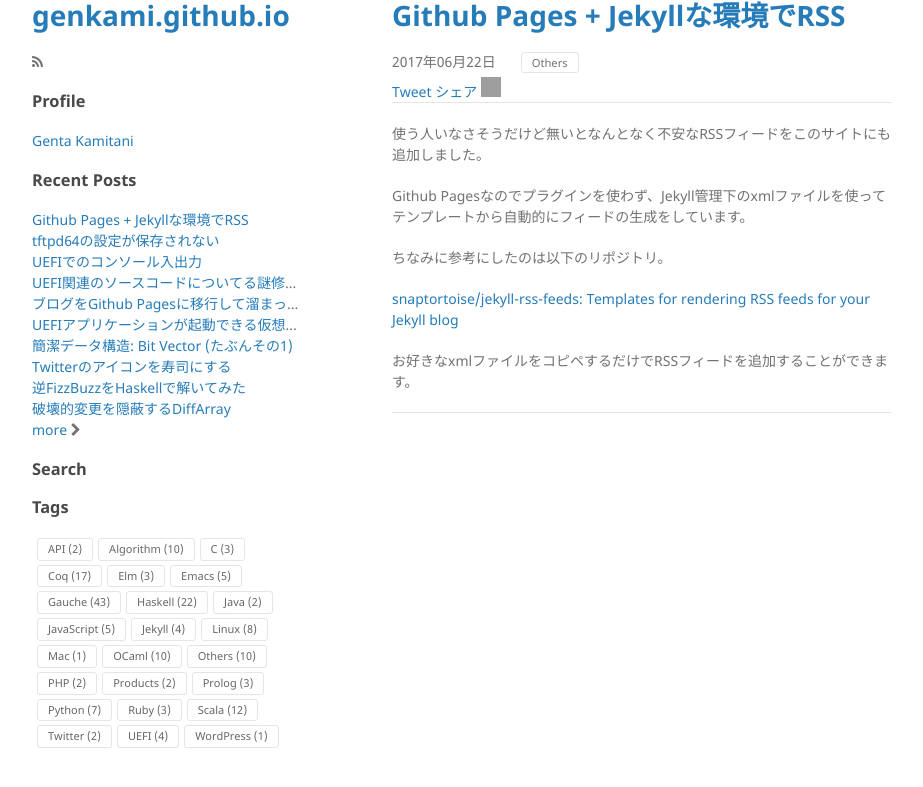
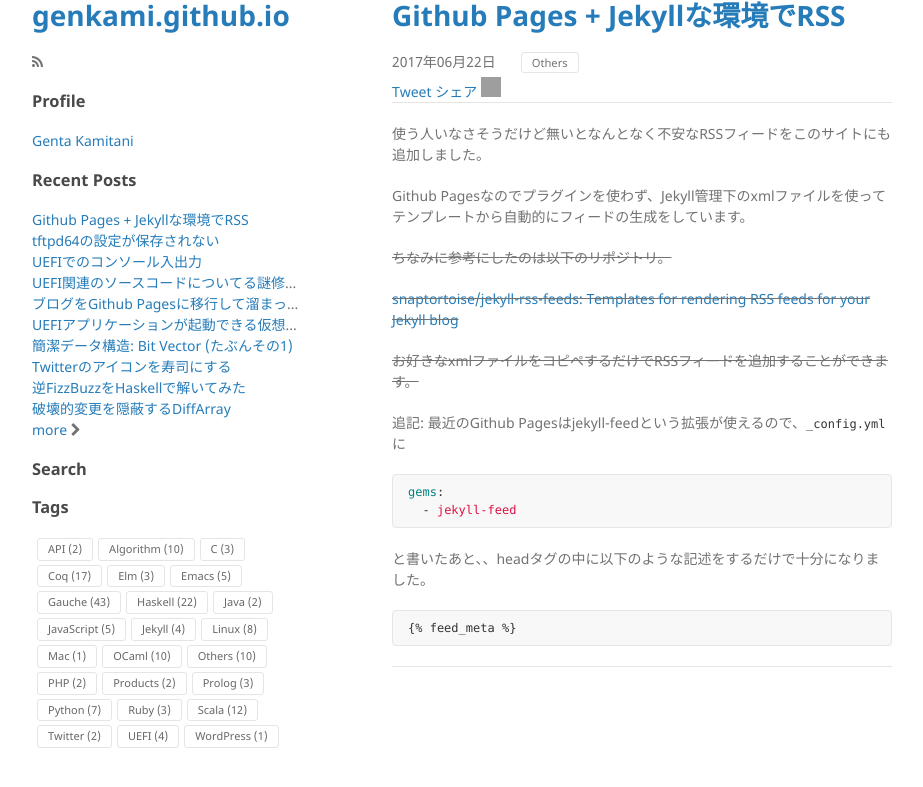
Before and after one commit to genkami/genkami.github.io, a Jekyll site: the page built from _posts/2017-06-22-01-gh-pages-rss.md, in a window 1280 px wide. Shown: the top 787 px of the page, without its empty margins (178-1101 px from the left). Built offline with Jekyll 4.4.1, drawn with Linux system fonts in a browser that asks for light colours; comment, search, counter and statistics services are not loaded; grey boxes are pictures that could not be loaded.

Commit message:
rssフィードをjekyll-feedで出すようにした

````diff
--- a/_config.yml
+++ b/_config.yml
@@ -16,6 +16,7 @@
 gems:
   - jekyll-sitemap
   - jemoji
+  - jekyll-feed
 
 # rss
 name: genkami.github.io
--- a/_includes/head.html
+++ b/_includes/head.html
@@ -23,3 +23,4 @@
 <meta name="description" content="{{ page.content | strip_html | strip_newlines | slice: 0, 100 }}...">
 <meta name="twitter:site" content="@{{ site.twitter.user }}">
 <meta name="twitter:card" content="summary">
+{% feed_meta %}
--- a/_posts/2017-06-22-01-gh-pages-rss.md
+++ b/_posts/2017-06-22-01-gh-pages-rss.md
@@ -8,8 +8,23 @@
 
 Github Pagesなのでプラグインを使わず、Jekyll管理下のxmlファイルを使ってテンプレートから自動的にフィードの生成をしています。
 
-ちなみに参考にしたのは以下のリポジトリ。
+~~ちなみに参考にしたのは以下のリポジトリ。~~
 
-[snaptortoise/jekyll-rss-feeds: Templates for rendering RSS feeds for your Jekyll blog](https://github.com/snaptortoise/jekyll-rss-feeds)
+~~[snaptortoise/jekyll-rss-feeds: Templates for rendering RSS feeds for your Jekyll blog](https://github.com/snaptortoise/jekyll-rss-feeds)~~
 
-お好きなxmlファイルをコピペするだけでRSSフィードを追加することができます。
+~~お好きなxmlファイルをコピペするだけでRSSフィードを追加することができます。~~
+
+追記: 最近のGithub Pagesはjekyll-feedという拡張が使えるので、`_config.yml`に
+
+``` yaml
+gems:
+  - jekyll-feed
+```
+
+と書いたあと、、headタグの中に以下のような記述をするだけで十分になりました。
+
+{% raw %}
+``` html
+{% feed_meta %}
+```
+{% endraw %}
````
Also changed, not shown: feed.xml (deleted, +0 -27 lines).
